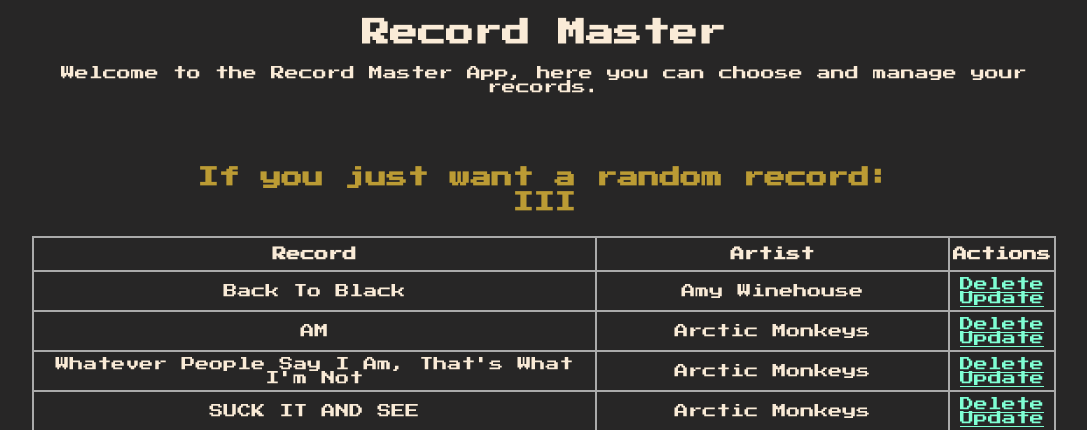
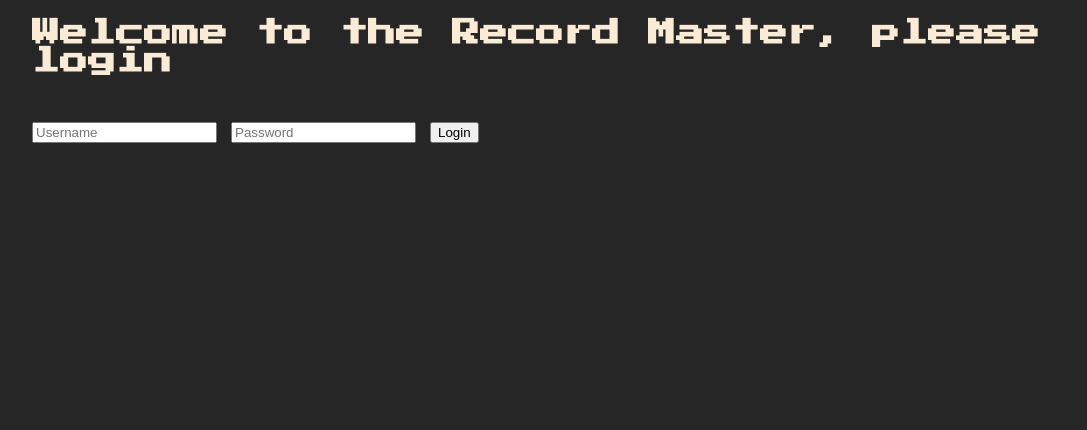
Before and after one commit to OriKedar/spinerwebapp, a Flask app: page / in a window 1280 px wide. Shown: the top 430 px of the page, without its empty margins (96-1183 px from the left). After the commit the page ends 143 px from the top, so only its background shows below. Run offline with Flask 2, Linux system fonts and the light colour scheme; data comes from the database, SQL or seed files in the repository.

Commit message:
login system V1

```diff
--- a/app.py
+++ b/app.py
@@ -17,7 +17,7 @@
     def __repr__(self):
         return '<Record %r>' % self.id
 
-@app.route('/', methods=['POST', 'GET'])
+@app.route('/Home', methods=['POST', 'GET'])
 def index():
     if request.method == 'POST':
         record_name = request.form['content']
@@ -28,7 +28,7 @@
         try:
             db.session.add(new_record)
             db.session.commit()
-            return redirect('/')
+            return redirect('/Home')
         except:
             return 'There was an isseu adding the new record'
 
@@ -44,7 +44,7 @@
     try:
         db.session.delete(record_to_delete)
         db.session.commit()
-        return redirect('/')
+        return redirect('/Home')
     except:
         return 'There was a problem deleting that record'
 
@@ -58,12 +58,21 @@
 
         try:
             db.session.commit()
-            return redirect('/')
+            return redirect('/Home')
         except:
             return 'There was ana issue updatinig your record'
     else:
         return render_template('update.html', record=record)
 
+@app.route('/', methods=['GET', 'POST'])
+def login():
+    error = None
+    if request.method == 'POST':
+        if request.form['username'] != 'admin' or request.form['password'] != 'admin':
+            error = 'Invalid Credentials. Please try again.'
+        else:
+            return redirect(url_for('index'))
+    return render_template('login.html', error=error)
 
 if __name__ == "__main__":
     app.run(debug=True)
--- a/templates/index.html
+++ b/templates/index.html
@@ -38,7 +38,7 @@
 
     <h3>Add Record</h3>
     <div class="form">
-        <form action="/" method="POST">
+        <form action="/Home" method="POST">
             Record Name<input type="text" name="content" id="content" required placeholder="Record">
             <br></br>
             Artist<input type="text" name="artist" id="artist" required placeholder="Artist">
--- /dev/null
+++ b/templates/login.html
@@ -0,0 +1,29 @@
+{% extends 'base.html' %}
+
+{% block head%}
+<style>
+@import url('https://fonts.googleapis.com/css2?family=Press+Start+2P&display=swap');
+</style>
+<title>Records Master</title>
+{% endblock %}
+{% block body %}
+
+<div class="content">
+    <div class="login_form">
+        <h1>Welcome to the Record Master, please login</h1>
+        <br></br>
+        <form action="" method="POST">
+        <input type="text" placeholder="Username" name="username" value="{{
+          request.form.username }}">
+         <input type="password" placeholder="Password" name="password" value="{{
+          request.form.password }}">
+        <input type="submit" value="Login">
+      </form>
+      {% if error %}
+        <p class="error"><strong>Error:</strong> {{ error }}
+      {% endif %}
+    </div>
+</div>
+
+
+{% endblock %}
--- a/templates/update.html
+++ b/templates/update.html
@@ -18,7 +18,7 @@
             Artist<input type="text" name="artist" id="artist" required placeholder="Artist" value="">
             <br></br>
             <input type="submit" value="Update">
-            <a href= "/" value= "Cancel">Cancel</a>
+            <a href= "/Home" value= "Cancel">Cancel</a>
         </form>
     </div>
 </div>
```
